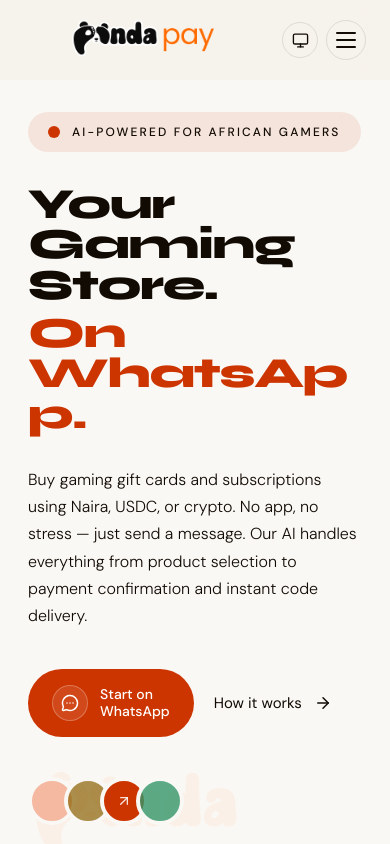
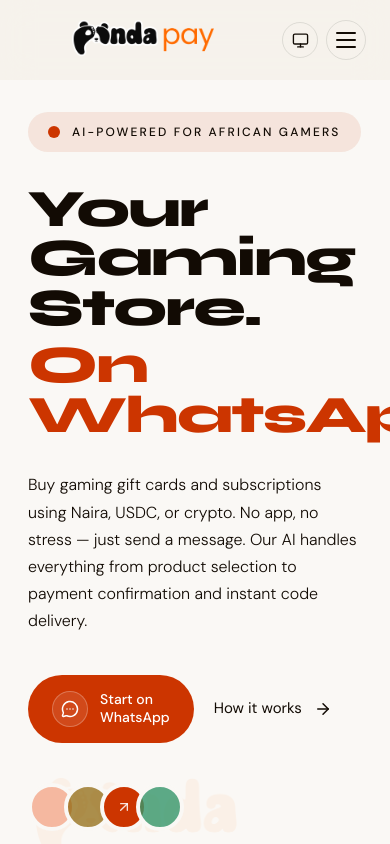
Before and after one commit to Afropanda-Esports/pandapay-website, a React (Vite) app: page / in a window 390 px wide. Shown: the top 844 px of the page. Built offline with nearby package versions, Linux system fonts and the light colour scheme.

Commit message:
fix: keep PandaPay mobile hero headline intact

```diff
--- a/src/components/sections/Hero.tsx
+++ b/src/components/sections/Hero.tsx
@@ -77,13 +77,15 @@
                     transition={{ duration: 0.9, delay: 0.2, ease: [0.22, 1, 0.36, 1] }}
                   >
                     <h1
-                      className="max-w-[540px] break-words text-[clamp(2.6rem,11vw,5.5rem)] text-text-primary md:text-6xl lg:text-7xl xl:text-8xl"
+                      className="max-w-[540px] text-[13.5vw] text-text-primary sm:text-[10vw] md:text-6xl lg:text-7xl xl:text-8xl"
                       style={{
                         fontFamily: '"Syne", sans-serif',
                         fontWeight: 800,
                         lineHeight: 0.94,
                         letterSpacing: '-0.03em',
-                        overflowWrap: 'break-word',
+                        overflowWrap: 'normal',
+                        wordBreak: 'keep-all',
+                        hyphens: 'none',
                       }}
                     >
                       <span className="block">{heroCopy.titleTop}</span>
```
